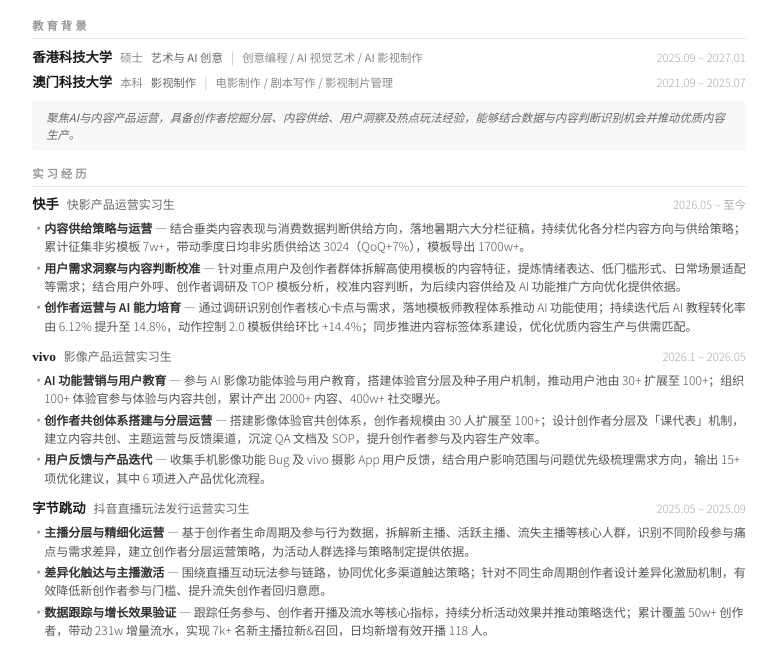
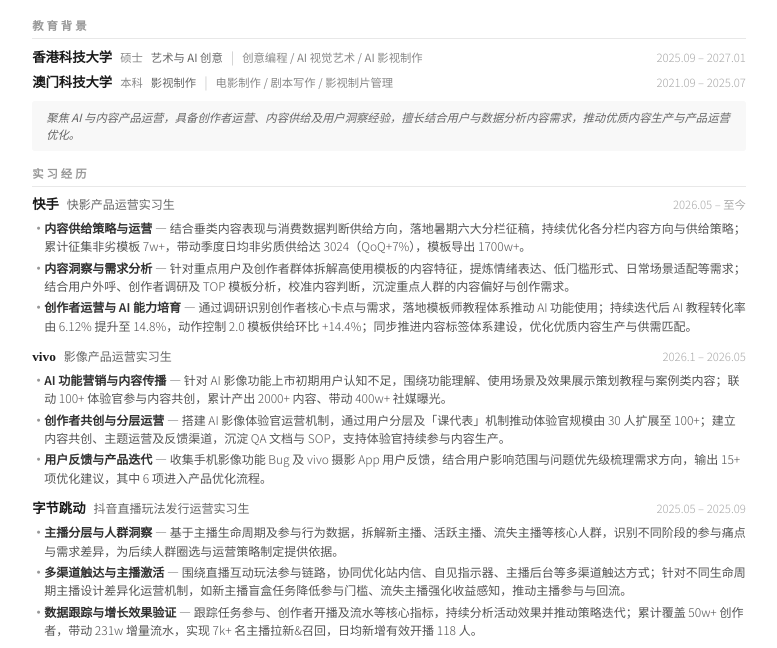
Before and after one commit to xiruohe0-ctrl/xiruohe-s-cv, a plain HTML site: page index.html in a window 1280 px wide. Shown: the part 131-779 px from the top of the page, without its empty margins (251-1028 px from the left). Drawn offline with Linux system fonts and the light colour scheme; a script that the page names is missing.

Commit message:
小云雀2

```diff
--- a/index.html
+++ b/index.html
@@ -307,7 +307,7 @@
   </div>
 
   <div class="profile">
-    聚焦AI与内容产品运营，具备创作者挖掘分层、内容供给、用户洞察及热点玩法经验，能够结合数据与内容判断识别机会并推动优质内容生产。
+    聚焦 AI 与内容产品运营，具备创作者运营、内容供给及用户洞察经验，擅长结合用户与数据分析内容需求，推动优质内容生产与产品运营优化。
   </div>
 </div>
 
@@ -328,8 +328,8 @@
       <span class="exp-item-content"> — 结合垂类内容表现与消费数据判断供给方向，落地暑期六大分栏征稿，持续优化各分栏内容方向与供给策略；累计征集非劣模板 7w+，带动季度日均非劣质供给达 3024（QoQ+7%），模板导出 1700w+。</span>
     </div>
     <div class="exp-item">
-      <span class="exp-item-label">用户需求洞察与内容判断校准</span>
-      <span class="exp-item-content"> — 针对重点用户及创作者群体拆解高使用模板的内容特征，提炼情绪表达、低门槛形式、日常场景适配等需求；结合用户外呼、创作者调研及 TOP 模板分析，校准内容判断，为后续内容供给及 AI 功能推广方向优化提供依据。</span>
+      <span class="exp-item-label">内容洞察与需求分析</span>
+      <span class="exp-item-content"> — 针对重点用户及创作者群体拆解高使用模板的内容特征，提炼情绪表达、低门槛形式、日常场景适配等需求；结合用户外呼、创作者调研及 TOP 模板分析，校准内容判断，沉淀重点人群的内容偏好与创作需求。</span>
     </div>
     <div class="exp-item">
       <span class="exp-item-label">创作者运营与 AI 能力培育</span>
@@ -346,12 +346,12 @@
       <div class="exp-date">2026.1 – 2026.05</div>
     </div>
     <div class="exp-item">
-      <span class="exp-item-label">AI 功能营销与用户教育</span>
-      <span class="exp-item-content"> — 参与 AI 影像功能体验与用户教育，搭建体验官分层及种子用户机制，推动用户池由 30+ 扩展至 100+；组织 100+ 体验官参与体验与内容共创，累计产出 2000+ 内容、400w+ 社交曝光。</span>
+      <span class="exp-item-label">AI 功能营销与内容传播</span>
+      <span class="exp-item-content"> — 针对 AI 影像功能上市初期用户认知不足，围绕功能理解、使用场景及效果展示策划教程与案例类内容；联动 100+ 体验官参与内容共创，累计产出 2000+ 内容、带动 400w+ 社媒曝光。</span>
     </div>
     <div class="exp-item">
-      <span class="exp-item-label">创作者共创体系搭建与分层运营</span>
-      <span class="exp-item-content"> — 搭建影像体验官共创体系，创作者规模由 30 人扩展至 100+；设计创作者分层及「课代表」机制，建立内容共创、主题运营与反馈渠道，沉淀 QA 文档及 SOP，提升创作者参与及内容生产效率。</span>
+      <span class="exp-item-label">创作者共创与分层运营</span>
+      <span class="exp-item-content"> — 搭建 AI 影像体验官运营机制，通过用户分层及「课代表」机制推动体验官规模由 30 人扩展至 100+；建立内容共创、主题运营及反馈渠道，沉淀 QA 文档与 SOP，支持体验官持续参与内容生产。</span>
     </div>
     <div class="exp-item">
       <span class="exp-item-label">用户反馈与产品迭代</span>
@@ -368,16 +368,16 @@
       <div class="exp-date">2025.05 – 2025.09</div>
     </div>
     <div class="exp-item">
-      <span class="exp-item-label">主播分层与精细化运营</span>
-      <span class="exp-item-content"> — 基于创作者生命周期及参与行为数据，拆解新主播、活跃主播、流失主播等核心人群，识别不同阶段参与痛点与需求差异，建立创作者分层运营策略，为活动人群选择与策略制定提供依据。</span>
+      <span class="exp-item-label">主播分层与人群洞察</span>
+      <span class="exp-item-content"> — 基于主播生命周期及参与行为数据，拆解新主播、活跃主播、流失主播等核心人群，识别不同阶段的参与痛点与需求差异，为后续人群圈选与运营策略制定提供依据。</span>
     </div>
     <div class="exp-item">
-      <span class="exp-item-label">差异化触达与主播激活</span>
-      <span class="exp-item-content"> — 围绕直播互动玩法参与链路，协同优化多渠道触达策略；针对不同生命周期创作者设计差异化激励机制，有效降低新创作者参与门槛、提升流失创作者回归意愿。</span>
+      <span class="exp-item-label">多渠道触达与主播激活</span>
+      <span class="exp-item-content"> — 围绕直播互动玩法参与链路，协同优化站内信、自见指示器、主播后台等多渠道触达方式；针对不同生命周期主播设计差异化运营机制，如新主播盲盒任务降低参与门槛、流失主播强化收益感知，推动主播参与与回流。</span>
     </div>
     <div class="exp-item">
       <span class="exp-item-label">数据跟踪与增长效果验证</span>
-      <span class="exp-item-content"> — 跟踪任务参与、创作者开播及流水等核心指标，持续分析活动效果并推动策略迭代；累计覆盖 50w+ 创作者，带动 231w 增量流水，实现 7k+ 名新主播拉新&召回，日均新增有效开播 118 人。</span>
+      <span class="exp-item-content"> — 跟踪任务参与、创作者开播及流水等核心指标，持续分析活动效果并推动策略迭代；累计覆盖 50w+ 创作者，带动 231w 增量流水，实现 7k+ 名主播拉新&召回，日均新增有效开播 118 人。</span>
     </div>
   </div>
 
```
